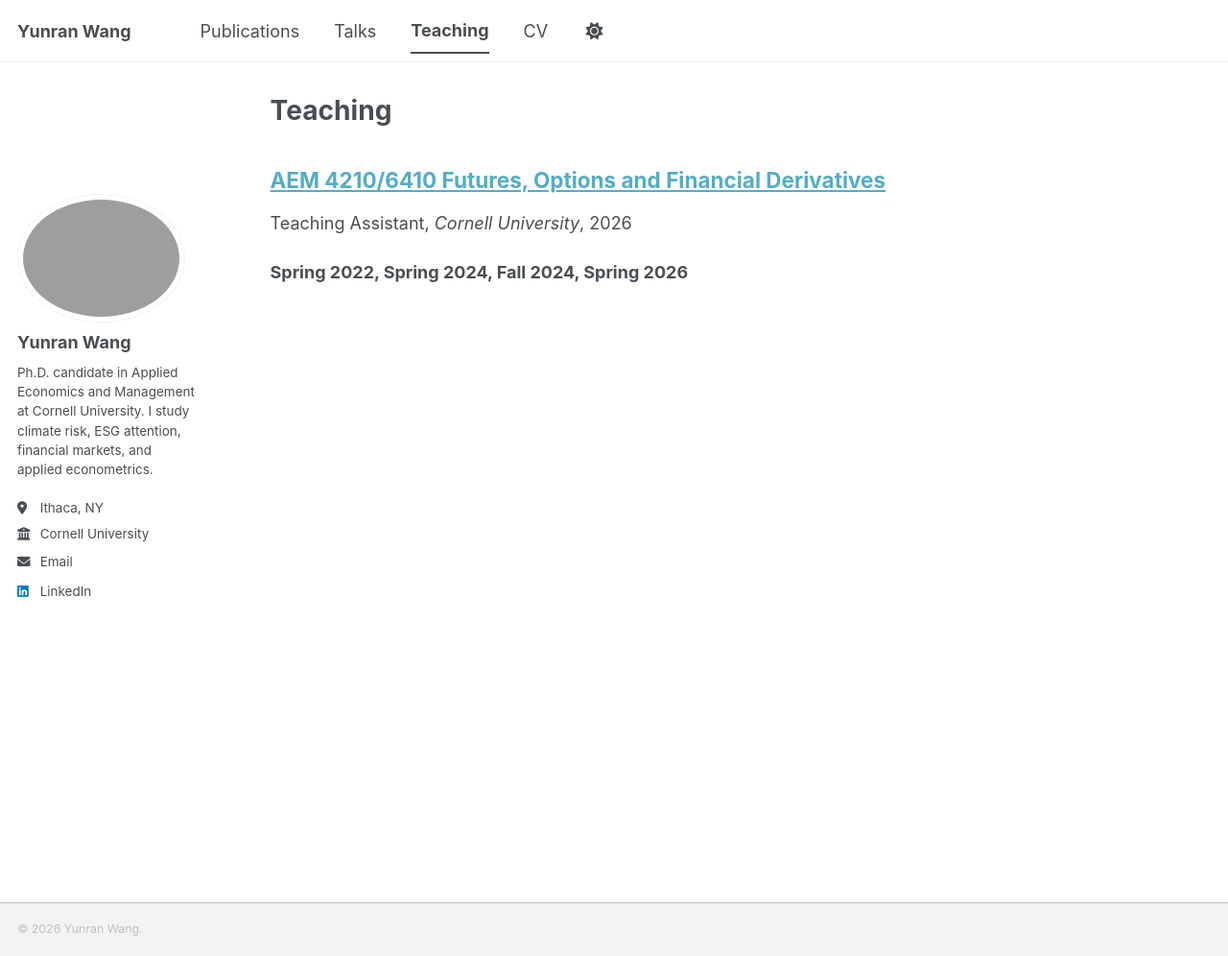
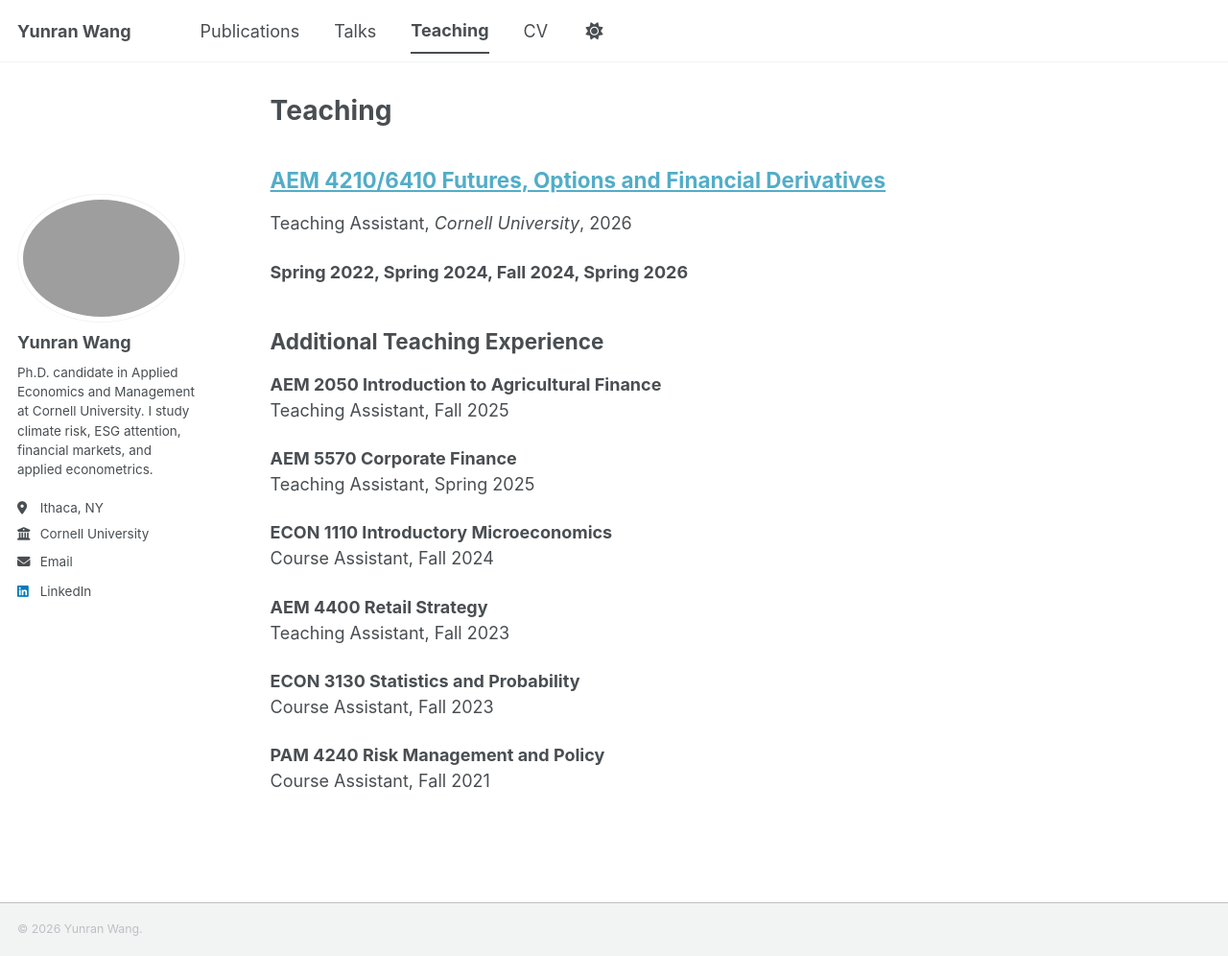
Before and after one commit to wangyunr/wangyunr.github.io, a Jekyll site: the page built from _pages/teaching.html, in a window 1280 px wide and 996 px high. Shown: the whole window at 96% size. Built offline with Jekyll 4.4.1, drawn with Linux system fonts in a browser that asks for light colours; a style sheet for code colours, icons or effects is not loaded.

Commit message:
Update teaching.html

```diff
--- a/_pages/teaching.html
+++ b/_pages/teaching.html
@@ -10,3 +10,35 @@ author_profile: true
 {% for post in site.teaching reversed %}
   {% include archive-single.html %}
 {% endfor %}
+
+<h2>Additional Teaching Experience</h2>
+
+<p>
+<strong>AEM 2050 Introduction to Agricultural Finance</strong><br>
+Teaching Assistant, Fall 2025
+</p>
+
+<p>
+<strong>AEM 5570 Corporate Finance</strong><br>
+Teaching Assistant, Spring 2025
+</p>
+
+<p>
+<strong>ECON 1110 Introductory Microeconomics</strong><br>
+Course Assistant, Fall 2024
+</p>
+
+<p>
+<strong>AEM 4400 Retail Strategy</strong><br>
+Teaching Assistant, Fall 2023
+</p>
+
+<p>
+<strong>ECON 3130 Statistics and Probability</strong><br>
+Course Assistant, Fall 2023
+</p>
+
+<p>
+<strong>PAM 4240 Risk Management and Policy</strong><br>
+Course Assistant, Fall 2021
+</p>
```
